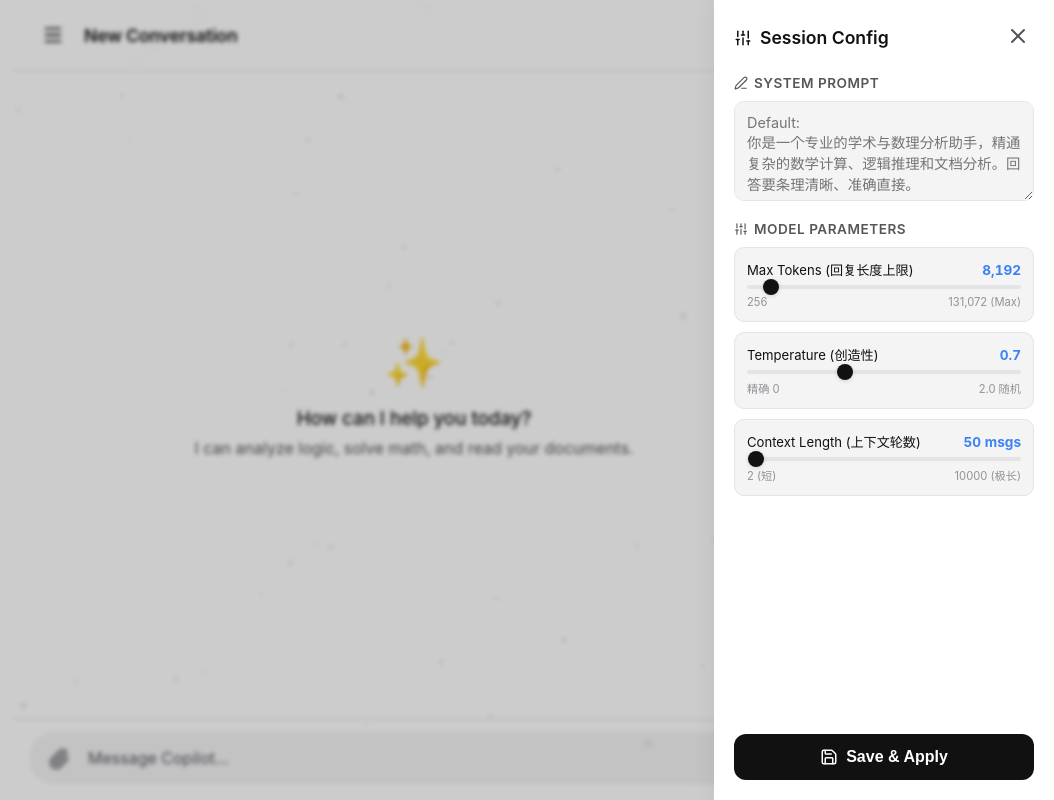
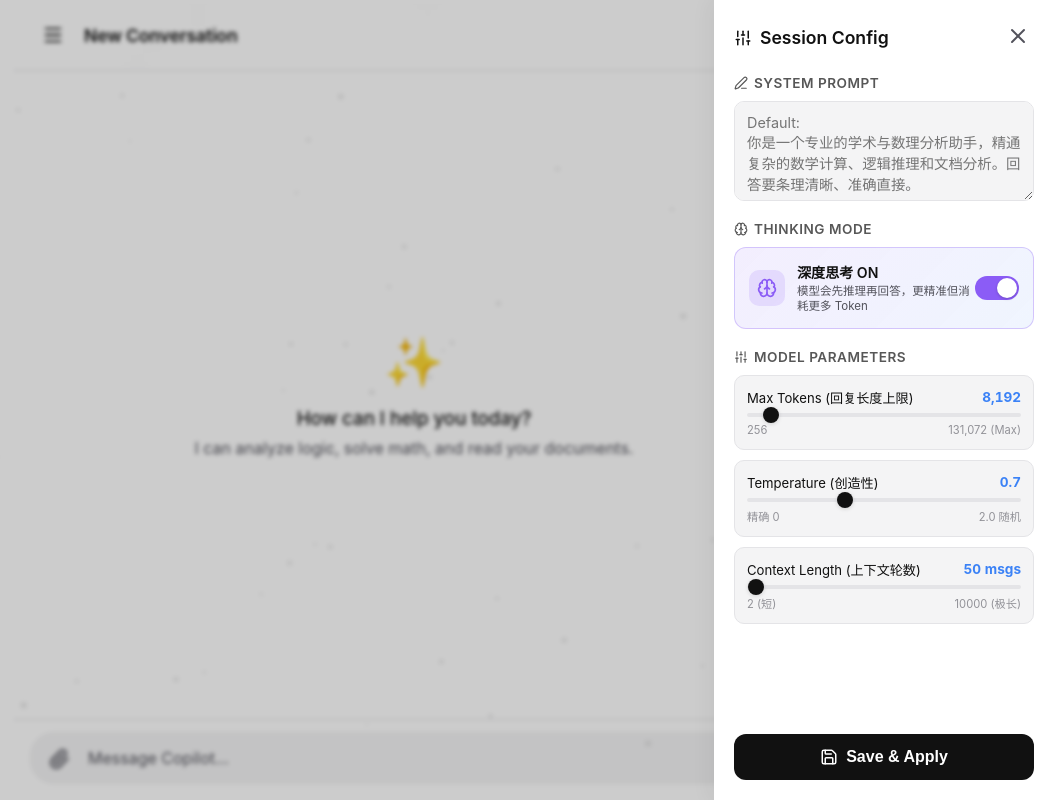
Before and after one commit to AAAlbedo/deepseek-copilot, a Next.js app: page / in a window 1280 px wide. Both pictures are taken after a click on the button 955 px from the left and 35 px from the top of the page. Shown: the whole page, without its empty margins (226-1280 px from the left). Built offline with nearby package versions, Linux system fonts and the light colour scheme.

Commit message:
feat: add Thinking Mode toggle - disable reasoning to prevent token exhaustion on large tasks

```diff
--- a/src/app/api/chat/route.ts
+++ b/src/app/api/chat/route.ts
@@ -12,7 +12,8 @@ export async function POST(request: Request) {
     const {
       messages, clientApiKey, model, baseUrl,
       visionApiKey, visionBaseUrl, visionModel, mode, systemPrompt,
-      maxTokens, temperature: clientTemperature, maxContextMessages
+      maxTokens, temperature: clientTemperature, maxContextMessages,
+      thinkingEnabled
     } = body;
 
     const apiKey = clientApiKey || process.env.DEEPSEEK_API_KEY;
@@ -122,16 +123,24 @@ export async function POST(request: Request) {
       formattedMessages.push({ role: msg.role, content });
     }
 
+    const apiPayload: Record<string, unknown> = {
+      model: model || 'deepseek-chat',
+      messages: formattedMessages,
+      temperature: clientTemperature ?? 0.7,
+      max_tokens: maxTokens || 8192,
+      stream: true,
+    };
+
+    // When thinking is disabled, tell the API to skip reasoning
+    if (thinkingEnabled === false) {
+      apiPayload.enable_thinking = false;
+      apiPayload.reasoning_effort = 'none';
+    }
+
     const response = await fetch(apiUrl, {
       method: 'POST',
       headers: { 'Content-Type': 'application/json', 'Authorization': `Bearer ${apiKey}` },
-      body: JSON.stringify({
-        model: model || 'deepseek-v4-pro',
-        messages: formattedMessages,
-        temperature: clientTemperature ?? 0.7,
-        max_tokens: maxTokens || 8192,
-        stream: true,
-      })
+      body: JSON.stringify(apiPayload)
     });
 
     if (!response.ok) {
--- a/src/components/RightSidebar.module.css
+++ b/src/components/RightSidebar.module.css
@@ -212,6 +212,104 @@
   opacity: 0.9;
 }
 
+/* --- Thinking Mode Toggle --- */
+.toggleCard {
+  display: flex;
+  align-items: center;
+  justify-content: space-between;
+  padding: 14px;
+  border-radius: 12px;
+  cursor: pointer;
+  transition: all 0.3s ease;
+  border: 1px solid var(--border);
+  user-select: none;
+}
+
+.toggleCardOn {
+  background: linear-gradient(135deg, rgba(139, 92, 246, 0.1), rgba(59, 130, 246, 0.08));
+  border-color: rgba(139, 92, 246, 0.3);
+}
+
+.toggleCardOff {
+  background: linear-gradient(135deg, rgba(34, 197, 94, 0.1), rgba(16, 185, 129, 0.08));
+  border-color: rgba(34, 197, 94, 0.3);
+}
+
+.toggleCard:hover {
+  transform: translateY(-1px);
+  box-shadow: 0 4px 12px rgba(0, 0, 0, 0.08);
+}
+
+.toggleInfo {
+  display: flex;
+  align-items: center;
+  gap: 12px;
+}
+
+.toggleIcon {
+  display: flex;
+  align-items: center;
+  justify-content: center;
+  width: 36px;
+  height: 36px;
+  border-radius: 10px;
+  flex-shrink: 0;
+}
+
+.toggleCardOn .toggleIcon {
+  background: rgba(139, 92, 246, 0.15);
+  color: rgb(139, 92, 246);
+}
+
+.toggleCardOff .toggleIcon {
+  background: rgba(34, 197, 94, 0.15);
+  color: rgb(34, 197, 94);
+}
+
+.toggleTitle {
+  font-size: 0.88rem;
+  font-weight: 600;
+  color: var(--foreground);
+  margin-bottom: 2px;
+}
+
+.toggleDesc {
+  font-size: 0.72rem;
+  color: var(--secondary-foreground);
+  line-height: 1.3;
+  max-width: 180px;
+}
+
+.toggleSwitch {
+  width: 44px;
+  height: 24px;
+  border-radius: 12px;
+  background: var(--border);
+  position: relative;
+  transition: background 0.3s ease;
+  flex-shrink: 0;
+}
+
+.toggleSwitchOn {
+  background: rgb(139, 92, 246);
+}
+
+.toggleKnob {
+  width: 20px;
+  height: 20px;
+  border-radius: 50%;
+  background: white;
+  position: absolute;
+  top: 2px;
+  left: 2px;
+  transition: transform 0.3s cubic-bezier(0.34, 1.56, 0.64, 1);
+  box-shadow: 0 1px 3px rgba(0, 0, 0, 0.2);
+}
+
+.toggleSwitchOn .toggleKnob {
+  transform: translateX(20px);
+}
+
 .ocrNotice {
   color: var(--secondary-foreground);
   font-size: 0.9rem;
--- a/src/components/RightSidebar.tsx
+++ b/src/components/RightSidebar.tsx
@@ -2,7 +2,7 @@
 
 import React, { useState, useEffect } from 'react';
 import styles from './RightSidebar.module.css';
-import { X, Save, Edit3, Sliders } from 'lucide-react';
+import { X, Save, Edit3, Sliders, Brain, Zap } from 'lucide-react';
 
 interface RightSidebarProps {
   isOpen: boolean;
@@ -19,6 +19,7 @@ export default function RightSidebar({ isOpen, onClose, systemPrompt, onSaveProm
   const [maxTokens, setMaxTokens] = useState(8192);
   const [temperature, setTemperature] = useState(0.7);
   const [maxContext, setMaxContext] = useState(50);
+  const [thinkingEnabled, setThinkingEnabled] = useState(true);
 
   useEffect(() => {
     setLocalPrompt(systemPrompt || '');
@@ -29,9 +30,11 @@ export default function RightSidebar({ isOpen, onClose, systemPrompt, onSaveProm
     const savedMaxTokens = localStorage.getItem('DEEPSEEK_MAX_TOKENS');
     const savedTemperature = localStorage.getItem('DEEPSEEK_TEMPERATURE');
     const savedMaxContext = localStorage.getItem('DEEPSEEK_MAX_CONTEXT');
+    const savedThinking = localStorage.getItem('DEEPSEEK_THINKING_ENABLED');
     if (savedMaxTokens) setMaxTokens(parseInt(savedMaxTokens, 10));
     if (savedTemperature) setTemperature(parseFloat(savedTemperature));
     if (savedMaxContext) setMaxContext(parseInt(savedMaxContext, 10));
+    if (savedThinking !== null) setThinkingEnabled(savedThinking === 'true');
   }, []);
 
   const handleSave = () => {
@@ -39,6 +42,7 @@ export default function RightSidebar({ isOpen, onClose, systemPrompt, onSaveProm
     localStorage.setItem('DEEPSEEK_MAX_TOKENS', maxTokens.toString());
     localStorage.setItem('DEEPSEEK_TEMPERATURE', temperature.toString());
     localStorage.setItem('DEEPSEEK_MAX_CONTEXT', maxContext.toString());
+    localStorage.setItem('DEEPSEEK_THINKING_ENABLED', thinkingEnabled.toString());
     onClose();
   };
 
@@ -79,6 +83,37 @@ export default function RightSidebar({ isOpen, onClose, systemPrompt, onSaveProm
                 placeholder={`Default:\n${DEFAULT_PROMPT}`}
                 rows={4}
               />
+            </div>
+
+            {/* Thinking Mode Toggle */}
+            <div className={styles.section}>
+              <label className={styles.sectionLabel}>
+                <Brain size={14} />
+                Thinking Mode
+              </label>
+              <div
+                className={`${styles.toggleCard} ${thinkingEnabled ? styles.toggleCardOn : styles.toggleCardOff}`}
+                onClick={() => setThinkingEnabled(!thinkingEnabled)}
+              >
+                <div className={styles.toggleInfo}>
+                  <div className={styles.toggleIcon}>
+                    {thinkingEnabled ? <Brain size={20} /> : <Zap size={20} />}
+                  </div>
+                  <div>
+                    <div className={styles.toggleTitle}>
+                      {thinkingEnabled ? '深度思考 ON' : '直接回答 ON'}
+                    </div>
+                    <div className={styles.toggleDesc}>
+                      {thinkingEnabled
+                        ? '模型会先推理再回答，更精准但消耗更多 Token'
+                        : '跳过思考过程，所有 Token 用于输出，适合大任务'}
+                    </div>
+                  </div>
+                </div>
+                <div className={`${styles.toggleSwitch} ${thinkingEnabled ? styles.toggleSwitchOn : ''}`}>
+                  <div className={styles.toggleKnob} />
+                </div>
+              </div>
             </div>
 
             {/* Model Parameters Section */}
--- a/src/components/SettingsDrawer.tsx
+++ b/src/components/SettingsDrawer.tsx
@@ -22,7 +22,7 @@ export default function SettingsDrawer({ isOpen, onClose, onClearHistory }: Sett
   useEffect(() => {
     if (typeof window !== 'undefined') {
       setApiKey(localStorage.getItem('DEEPSEEK_API_KEY') || '');
-      setModel(localStorage.getItem('DEEPSEEK_MODEL') || 'deepseek-v4-pro');
+      setModel(localStorage.getItem('DEEPSEEK_MODEL') || 'deepseek-chat');
       setBaseUrl(localStorage.getItem('DEEPSEEK_BASE_URL') || 'https://api.deepseek.com/v1');
 
       setVisionApiKey(localStorage.getItem('VISION_API_KEY') || '');
@@ -101,7 +101,7 @@ export default function SettingsDrawer({ isOpen, onClose, onClearHistory }: Sett
               className={styles.input}
               value={model}
               onChange={e => setModel(e.target.value)}
-              placeholder="e.g. deepseek-v4-pro"
+              placeholder="e.g. deepseek-chat"
             />
           </div>
 
--- a/src/hooks/useChat.ts
+++ b/src/hooks/useChat.ts
@@ -121,11 +121,12 @@ export function useChat() {
     updateCurrentSession: (msgs: Message[]) => ChatSession[]
   ) => {
     const apiKey = localStorage.getItem('DEEPSEEK_API_KEY') || '';
-    const model = localStorage.getItem('DEEPSEEK_MODEL') || 'deepseek-v4-pro';
+    const model = localStorage.getItem('DEEPSEEK_MODEL') || 'deepseek-chat';
     const baseUrl = localStorage.getItem('DEEPSEEK_BASE_URL') || 'https://api.deepseek.com/v1';
     const maxTokens = parseInt(localStorage.getItem('DEEPSEEK_MAX_TOKENS') || '8192', 10);
     const temperature = parseFloat(localStorage.getItem('DEEPSEEK_TEMPERATURE') || '0.7');
     const maxContextMessages = parseInt(localStorage.getItem('DEEPSEEK_MAX_CONTEXT') || '50', 10);
+    const thinkingEnabled = localStorage.getItem('DEEPSEEK_THINKING_ENABLED') !== 'false';
 
     if (!apiKey) {
       throw new Error('DeepSeek API Key is missing. Please configure it in Settings.');
@@ -164,13 +165,19 @@ export function useChat() {
       formattedMessages.push({ role: msg.role, content });
     }
 
-    const payload = {
+    const payload: Record<string, unknown> = {
       model,
       messages: formattedMessages,
       temperature,
       max_tokens: maxTokens,
       stream: true,
     };
+
+    // When thinking is disabled, tell the API to skip reasoning
+    if (!thinkingEnabled) {
+      payload.enable_thinking = false;
+      payload.reasoning_effort = 'none';
+    }
 
     // *** Call DeepSeek API DIRECTLY from browser — no Vercel proxy ***
     const response = await fetch(apiUrl, {
@@ -224,7 +231,10 @@ export function useChat() {
                 const delta = choice.delta;
                 if (delta) {
                   if (delta.reasoning_content !== undefined && delta.reasoning_content !== null) {
-                    assistantReasoning += delta.reasoning_content;
+                    if (thinkingEnabled) {
+                      assistantReasoning += delta.reasoning_content;
+                    }
+                    // When thinking is off, silently discard reasoning_content
                   }
                   if (delta.content !== undefined && delta.content !== null) {
                     assistantContent += delta.content;
@@ -312,11 +322,12 @@ export function useChat() {
     updateCurrentSession: (msgs: Message[]) => ChatSession[]
   ) => {
     const apiKey = localStorage.getItem('DEEPSEEK_API_KEY') || '';
-    const model = localStorage.getItem('DEEPSEEK_MODEL') || 'deepseek-v4-pro';
+    const model = localStorage.getItem('DEEPSEEK_MODEL') || 'deepseek-chat';
     const baseUrl = localStorage.getItem('DEEPSEEK_BASE_URL') || 'https://api.deepseek.com/v1';
     const maxTokens = parseInt(localStorage.getItem('DEEPSEEK_MAX_TOKENS') || '8192', 10);
     const temperature = parseFloat(localStorage.getItem('DEEPSEEK_TEMPERATURE') || '0.7');
     const maxContextMessages = parseInt(localStorage.getItem('DEEPSEEK_MAX_CONTEXT') || '50', 10);
+    const thinkingEnabled = localStorage.getItem('DEEPSEEK_THINKING_ENABLED') !== 'false';
     const visionApiKey = localStorage.getItem('VISION_API_KEY') || '';
     const visionBaseUrl = localStorage.getItem('VISION_BASE_URL') || 'https://api.openai.com/v1';
     const visionModel = localStorage.getItem('VISION_MODEL') || 'gpt-4o-mini';
@@ -340,6 +351,7 @@ export function useChat() {
         mode: 'integrated',
         systemPrompt: activeSession?.systemPrompt,
         maxTokens, temperature, maxContextMessages,
+        thinkingEnabled,
       })
     });
 
@@ -381,7 +393,9 @@ export function useChat() {
                 const delta = choice.delta;
                 if (delta) {
                   if (delta.reasoning_content !== undefined && delta.reasoning_content !== null) {
-                    assistantReasoning += delta.reasoning_content;
+                    if (thinkingEnabled) {
+                      assistantReasoning += delta.reasoning_content;
+                    }
                   }
                   if (delta.content !== undefined && delta.content !== null) {
                     assistantContent += delta.content;
```
